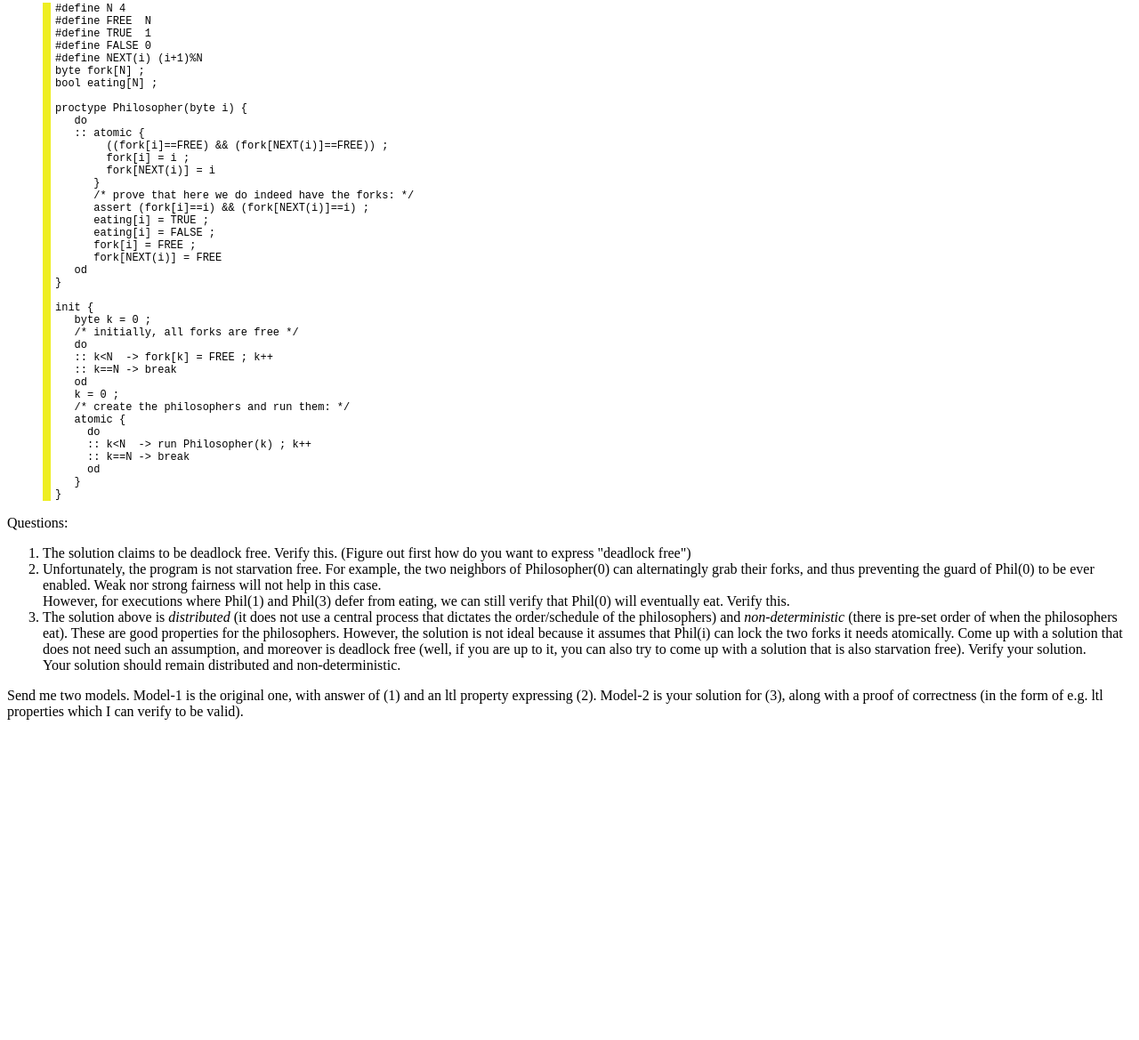
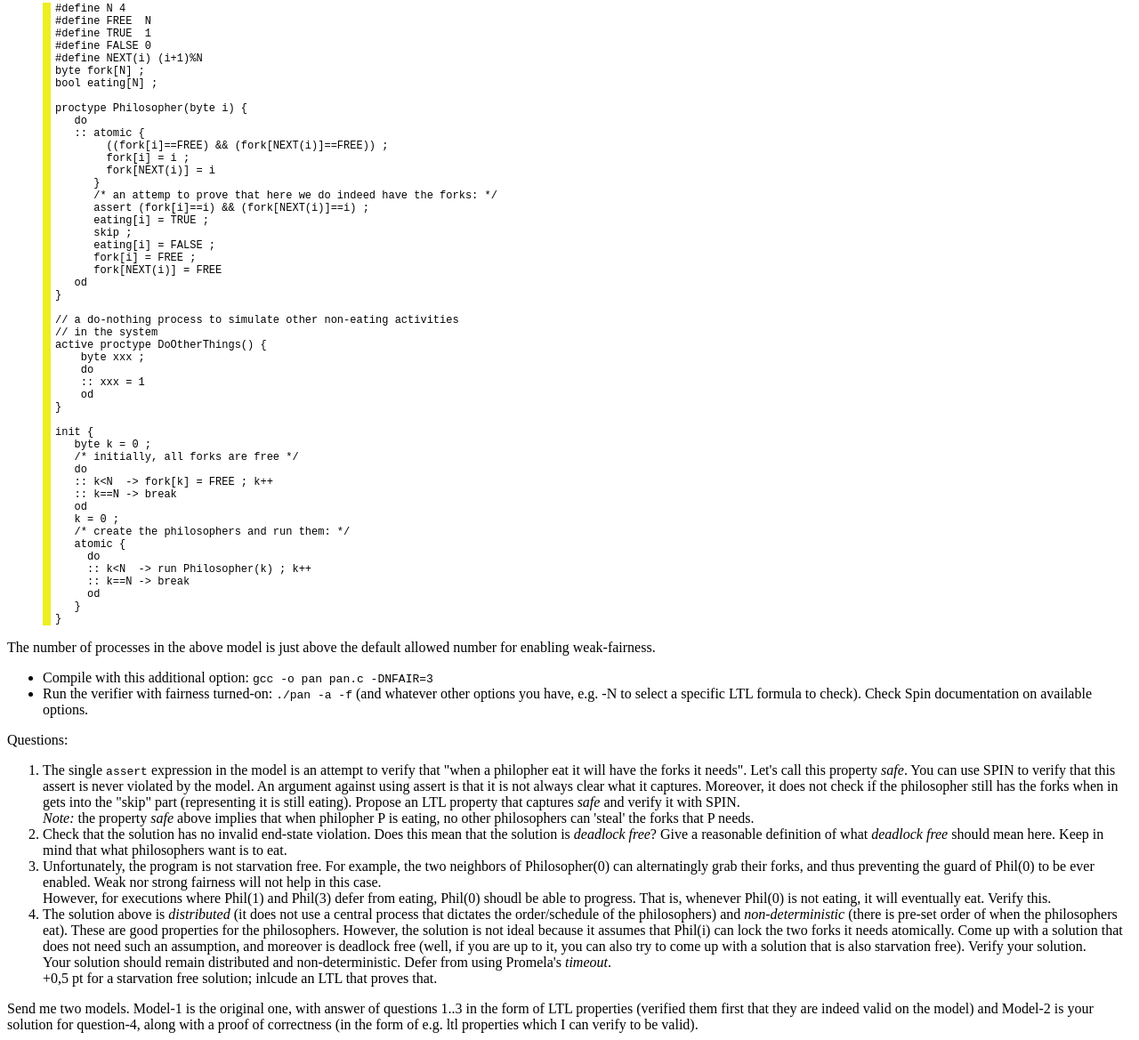
Before and after one commit to wooshrow/infopv, a plain HTML site: page stuffs/spin_tutorial.html in a window 1280 px wide. Shown: the part 1398-2567 px from the top of the page at 89% size. Before the commit the page ends 2215 px from the top, so only its background shows below. Drawn offline with Linux system fonts and the light colour scheme.

Commit message:
update to spin-tut, Prep for 27/28

```diff
--- a/stuffs/spin_tutorial.html
+++ b/stuffs/spin_tutorial.html
@@ -159,13 +159,23 @@ proctype Philosopher(byte i) {
         fork[i] = i ;
         fork[NEXT(i)] = i
       }
-      /* prove that here we do indeed have the forks: */
+      /* an attemp to prove that here we do indeed have the forks: */
       assert (fork[i]==i) && (fork[NEXT(i)]==i) ;
       eating[i] = TRUE ;
+      skip ;
       eating[i] = FALSE ;
       fork[i] = FREE ;
       fork[NEXT(i)] = FREE
    od
+}
+
+// a do-nothing process to simulate other non-eating activities
+// in the system
+active proctype DoOtherThings() {
+    byte xxx ;
+    do
+    :: xxx = 1
+    od
 }
 
 init {
@@ -187,18 +197,43 @@ init {
 </pre>
 </blockquote>
 
-Questions:
+The number of processes in the above model is just above the default allowed number for enabling weak-fairness.
+
+<ul>
+<li> Compile with this additional option: <tt>gcc -o pan pan.c -DNFAIR=3</tt>
+<li> Run the verifier with fairness turned-on: <tt>./pan -a -f</tt> (and whatever other options you have, e.g. -N to select a specific LTL formula to check). Check Spin documentation on available options.
+</ul>
+
+<p>Questions:
 
 <ol>
-<li>The solution claims to be deadlock free. Verify this. (Figure out first how do you want to
-    express "deadlock free")
+<li>The single <tt>assert</tt> expression in the model is an attempt
+  to verify that "when a philopher eat it will have the forks it needs".
+  Let's call this property <i>safe</i>.
+  You can use SPIN to verify that this assert is never violated by
+  the model. An argument against using assert is that it is not always
+  clear what it captures. Moreover, it does not check if the philosopher
+  still has the forks when in gets into the "skip" part (representing
+  it is still eating).
+  Propose an LTL property that captures <i>safe</i> and
+  verify it with SPIN.
+
+  <br><i>Note:</i> the property <i>safe</i> above implies that when philopher P is
+  eating, no other philosophers can 'steal' the forks that P needs.
+
+<li>Check that the solution has no invalid end-state violation.
+  Does this mean that the solution is <i>deadlock free</i>?
+
+  Give a reasonable definition
+  of what <i>deadlock free</i> should mean here. Keep in mind that what philosophers
+  want is to eat.
 
 <li>Unfortunately, the program is not starvation free. For example, the two neighbors of Philosopher(0) can
     alternatingly grab their forks, and thus preventing the guard of Phil(0) to be ever enabled.
     Weak nor strong fairness will not help in this case.
 
-    <br/>However, for executions where Phil(1) and Phil(3) defer from eating, we can still
-    verify that Phil(0) will eventually eat.
+    <br/>However, for executions where Phil(1) and Phil(3) defer from eating, Phil(0)
+    shoudl be able to progress. That is, whenever Phil(0) is not eating, it will eventually eat.
     Verify this.
 
 
@@ -212,12 +247,16 @@ However, the solution is not ideal because it assumes that Phil(i) can lock the
     Verify your solution.
 
     <br/>Your solution should remain distributed and non-deterministic.
+    Defer from using Promela's <i>timeout</i>.
+
+    <br>+0,5 pt for a starvation free solution; inlcude an LTL that proves that.
 
 </ol>
 
 
-Send me two models. Model-1 is the original one, with answer of (1) and an ltl property expressing (2).
-Model-2 is your solution for (3), along with a proof of correctness (in the form of e.g. ltl properties
+Send me two models. Model-1 is the original one, with answer of questions 1..3 in the
+form of LTL properties (verified them first that they are indeed valid on the model)
+and Model-2 is your solution for question-4, along with a proof of correctness (in the form of e.g. ltl properties
 which I can verify to be valid).
 
 </body>
```
